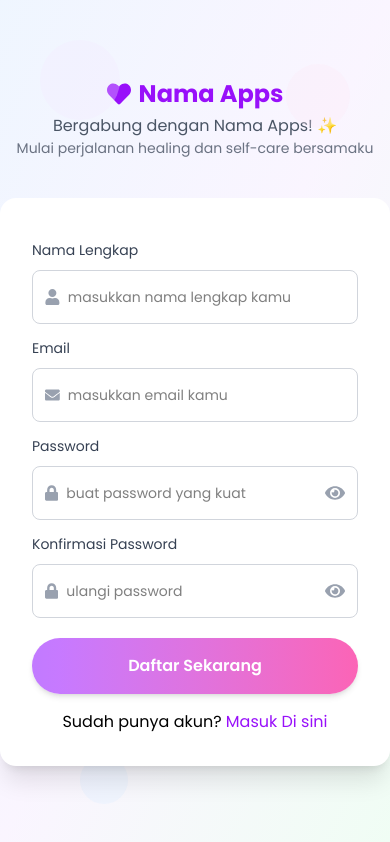
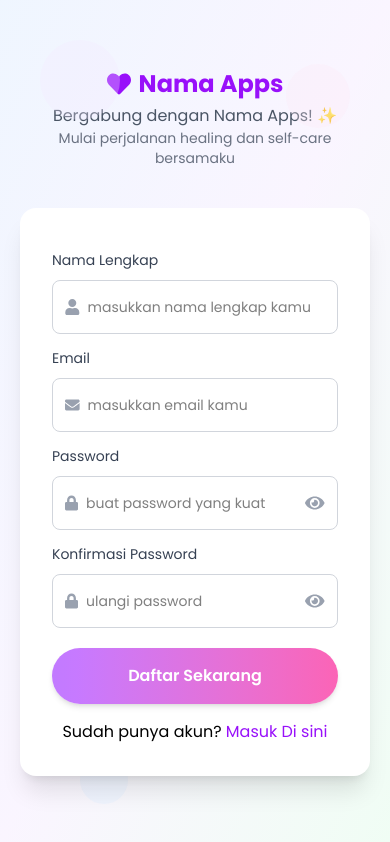
Before and after one commit to sryaerlmba/mental-health-apps, a Next.js app: page /register in a window 390 px wide. Built offline with nearby package versions, Linux system fonts and the light colour scheme.

Commit message:
responsieve

```diff
--- a/app/(auth)/login/page.tsx
+++ b/app/(auth)/login/page.tsx
@@ -5,7 +5,7 @@ import LoginForm from "@/ui/LoginForm";
 
 export default function Login() {
   return (
-    <div className="min-h-screen py-10 flex items-center justify-center bg-gradient-to-br from-blue-50 via-purple-50 to-green-50 relative overflow-hidden">
+    <div className="min-h-screen py-10 px-5 md:p-0 flex items-center justify-center bg-gradient-to-br from-blue-50 via-purple-50 to-green-50 relative overflow-hidden">
       {/* Bubbles (ornament bg) */}
       <div className="absolute w-20 h-20 bg-purple-100 rounded-full top-10 left-10 opacity-30" />
       <div className="absolute w-16 h-16 bg-pink-100 rounded-full top-16 right-10 opacity-30" />
--- a/app/(auth)/register/page.tsx
+++ b/app/(auth)/register/page.tsx
@@ -6,7 +6,7 @@ import Link from "next/link";
 
 export default function RegisterPage() {
   return (
-    <div className="min-h-screen py-10 flex items-center justify-center bg-gradient-to-br from-blue-50 via-purple-50 to-green-50 relative overflow-hidden">
+    <div className="min-h-screen py-10 px-5 md:p-0 flex items-center justify-center bg-gradient-to-br from-blue-50 via-purple-50 to-green-50 relative overflow-hidden">
       {/* Bubbles (ornament bg) */}
       <div className="absolute w-20 h-20 bg-purple-100 rounded-full top-10 left-10 opacity-30" />
       <div className="absolute w-16 h-16 bg-pink-100 rounded-full top-16 right-10 opacity-30" />
```
